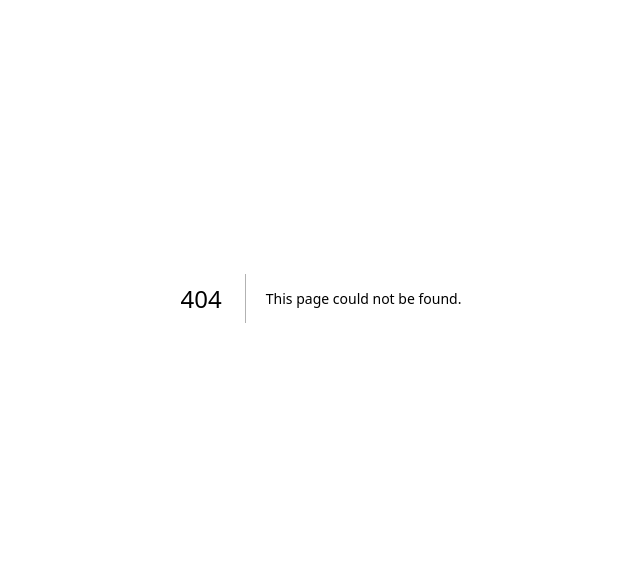
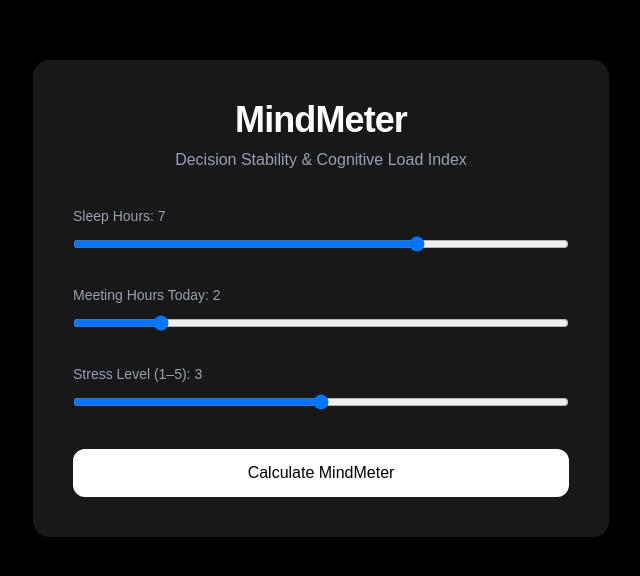
Before and after one commit to aakaarinfomedia-in/aakaar-india-site, a Next.js app: page /mindmeter in a window 1280 px wide. Before the commit this address had no page. Shown: the part 102-678 px from the top of the page, without its empty margins (319-959 px from the left). Built offline with nearby package versions, Linux system fonts and the light colour scheme.

Commit message:
Added page.tsx inside mindmeter folder to get /mindmeter in domain name

```diff
--- /dev/null
+++ b/app/mindmeter/page.tsx
@@ -0,0 +1,150 @@
+"use client";
+
+import { useState } from "react";
+
+export default function MindMeter() {
+  const [sleep, setSleep] = useState(7);
+  const [meetings, setMeetings] = useState(2);
+  const [stress, setStress] = useState(3);
+
+  const [decisionScore, setDecisionScore] = useState<number | null>(null);
+  const [meetingRisk, setMeetingRisk] = useState<number | null>(null);
+
+  const calculate = () => {
+    // Sleep penalty (performance-focused)
+    let sleepPenalty = 0;
+    if (sleep >= 7) {
+      sleepPenalty = 0;
+    } else if (sleep >= 5) {
+      sleepPenalty = (7 - sleep) * 10;
+    } else {
+      sleepPenalty = (7 - sleep) * 15;
+    }
+
+    // Stress penalty
+    let stressPenalty = (stress - 1) * 12;
+
+    // Meeting penalty
+    let meetingPenalty = meetings * 5;
+
+    let stability =
+      100 - sleepPenalty - stressPenalty - meetingPenalty;
+
+    stability = Math.max(0, Math.min(100, stability));
+
+    // Meeting overload
+    let overload =
+      meetings * 8 - sleep * 3;
+
+    overload = Math.max(0, Math.min(100, overload));
+
+    setDecisionScore(stability);
+    setMeetingRisk(overload);
+  };
+
+  const getDecisionLabel = (score: number) => {
+    if (score > 75) return "High Stability – Strong day for important decisions.";
+    if (score > 50) return "Moderate Stability – Be selective with key decisions.";
+    return "Low Stability – Avoid high-impact decisions today.";
+  };
+
+  const getMeetingLabel = (score: number) => {
+    if (score > 70) return "High Overload Risk – Cognitive fatigue likely.";
+    if (score > 40) return "Moderate Load – Monitor energy levels.";
+    return "Low Overload – Healthy cognitive bandwidth.";
+  };
+
+  return (
+    <main className="min-h-screen bg-black text-white flex items-center justify-center px-6 py-12">
+      <div className="w-full max-w-xl bg-zinc-900 rounded-2xl shadow-lg p-10 space-y-8">
+
+        <div className="text-center">
+          <h1 className="text-4xl font-semibold tracking-tight">
+            MindMeter
+          </h1>
+          <p className="text-gray-400 mt-2">
+            Decision Stability & Cognitive Load Index
+          </p>
+        </div>
+
+        <div className="space-y-6">
+
+          <div>
+            <label className="text-sm text-gray-400">
+              Sleep Hours: {sleep}
+            </label>
+            <input
+              type="range"
+              min="0"
+              max="10"
+              value={sleep}
+              onChange={(e) => setSleep(Number(e.target.value))}
+              className="w-full mt-2"
+            />
+          </div>
+
+          <div>
+            <label className="text-sm text-gray-400">
+              Meeting Hours Today: {meetings}
+            </label>
+            <input
+              type="range"
+              min="0"
+              max="12"
+              value={meetings}
+              onChange={(e) => setMeetings(Number(e.target.value))}
+              className="w-full mt-2"
+            />
+          </div>
+
+          <div>
+            <label className="text-sm text-gray-400">
+              Stress Level (1–5): {stress}
+            </label>
+            <input
+              type="range"
+              min="1"
+              max="5"
+              value={stress}
+              onChange={(e) => setStress(Number(e.target.value))}
+              className="w-full mt-2"
+            />
+          </div>
+
+        </div>
+
+        <button
+          onClick={calculate}
+          className="w-full bg-white text-black py-3 rounded-xl font-medium hover:opacity-90 transition"
+        >
+          Calculate MindMeter
+        </button>
+
+        {decisionScore !== null && (
+          <div className="space-y-6 text-center mt-6">
+
+            <div>
+              <div className="text-5xl font-semibold">
+                {decisionScore}%
+              </div>
+              <div className="text-gray-400 mt-2">
+                {getDecisionLabel(decisionScore)}
+              </div>
+            </div>
+
+            <div>
+              <div className="text-3xl font-semibold">
+                Meeting Overload: {meetingRisk}%
+              </div>
+              <div className="text-gray-400 mt-2">
+                {getMeetingLabel(meetingRisk!)}
+              </div>
+            </div>
+
+          </div>
+        )}
+
+      </div>
+    </main>
+  );
+}
```
